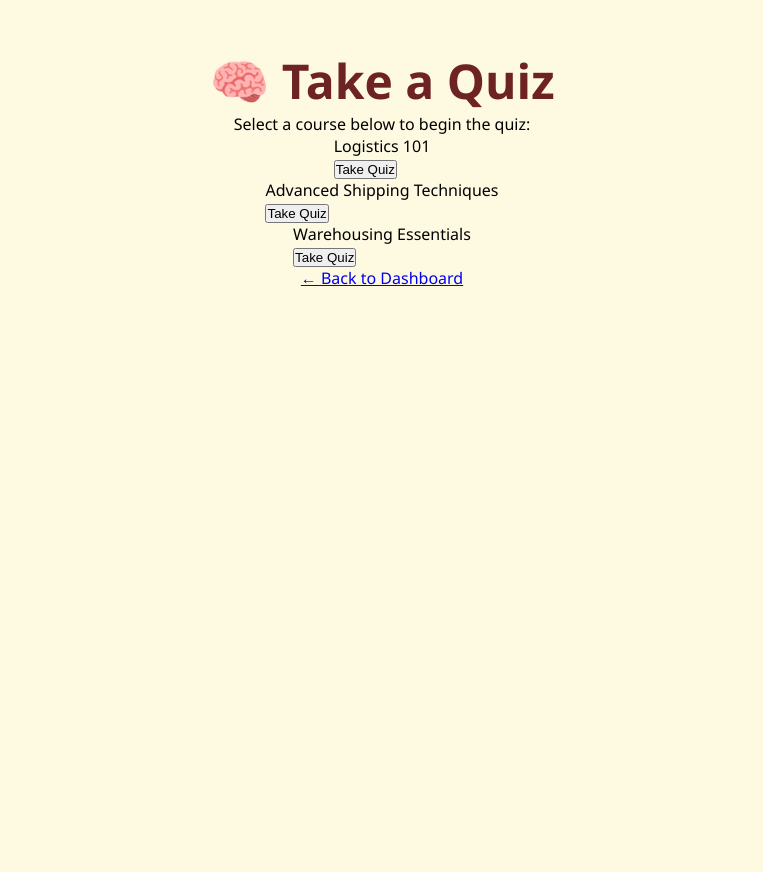
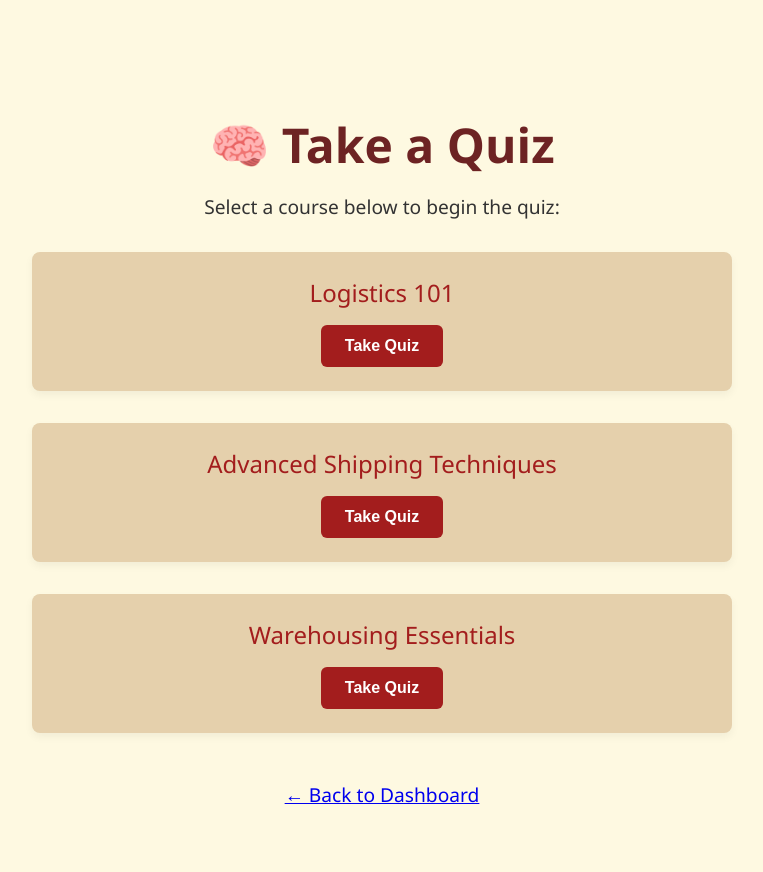
Before and after one commit to niconicsss/pa-hack-test-1, a PHP site: page /quizes/index2.php in a window 1280 px wide. Shown: the whole page, without its empty margins (258-1021 px from the left). Before the commit the page ends 286 px from the top, so only its background shows below. Run offline with PHP 8.4, Linux system fonts and the light colour scheme; the visitor is signed in with stand-in values (Sample User, id 1); data comes from the database, SQL or seed files in the repository; tables that the repository leaves empty hold one stand-in row (values such as "Sample post").

Commit message:
quizzes2

```diff
--- a/quizes/index2.php
+++ b/quizes/index2.php
@@ -25,7 +25,7 @@ if (!$company_id) {
 <head>
     <meta charset="UTF-8">
     <title>Select a Quiz - SkillCargo</title>
-    <link rel="stylesheet" href="../styles/dashboard.css"> <!-- Adjusted relative path -->
+    <link rel="stylesheet" href="../styles/quizzes2.css"> <!-- Adjusted relative path -->
 
 </head>
 <body>
--- /dev/null
+++ b/styles/quizzes2.css
@@ -0,0 +1,97 @@
+/* Reset */
+* {
+    box-sizing: border-box;
+    margin: 0;
+    padding: 0;
+}
+
+/* Body Styling */
+body {
+    font-family: 'Segoe UI', sans-serif;
+    background-color: #FEF9E1;
+    color: #000;
+    display: flex;
+    flex-direction: column;
+    align-items: center;
+    min-height: 100vh;
+    padding: 2rem;
+    position: relative;
+}
+
+/* Top Right Back Button */
+.top-right-button {
+    position: absolute;
+    top: 2rem;
+    right: 2rem;
+}
+
+.top-right-button a {
+    background-color: #BF3131;
+    color: #EEEEEE;
+    padding: 0.6rem 1.2rem;
+    text-decoration: none;
+    font-weight: bold;
+    border-radius: 5px;
+    transition: background-color 0.3s ease;
+}
+
+.top-right-button a:hover {
+    background-color: #7D0A0A;
+    color: #FFFFFF;
+}
+
+/* Title and Description */
+h1 {
+    text-align: center;
+    font-size: 3rem;
+    color: #6D2323;
+    margin-top: 5rem;
+}
+
+p {
+    font-size: 1.2rem;
+    color: #333;
+    margin: 1rem 0 2rem;
+    text-align: center;
+}
+
+/* Course Boxes */
+.course-box {
+    background-color: #E5D0AC;
+    padding: 1.5rem;
+    border-radius: 8px;
+    box-shadow: 0 4px 8px rgba(0,0,0,0.05);
+    margin-bottom: 2rem;
+    width: 100%;
+    max-width: 700px;
+    text-align: center;
+    transition: transform 0.3s ease, box-shadow 0.3s ease;
+}
+
+.course-box:hover {
+    transform: translateY(-5px);
+    box-shadow: 0 6px 12px rgba(0, 0, 0, 0.1);
+}
+
+.course-title {
+    font-size: 1.5rem;
+    color: #A31D1D;
+    margin-bottom: 1rem;
+}
+
+/* Quiz Button */
+.quiz-button {
+    background-color: #A31D1D;
+    color: #fff;
+    padding: 0.75rem 1.5rem;
+    font-size: 1rem;
+    font-weight: bold;
+    border: none;
+    border-radius: 6px;
+    cursor: pointer;
+    transition: background-color 0.3s;
+}
+
+.quiz-button:hover {
+    background-color: #6D2323;
+}
```
